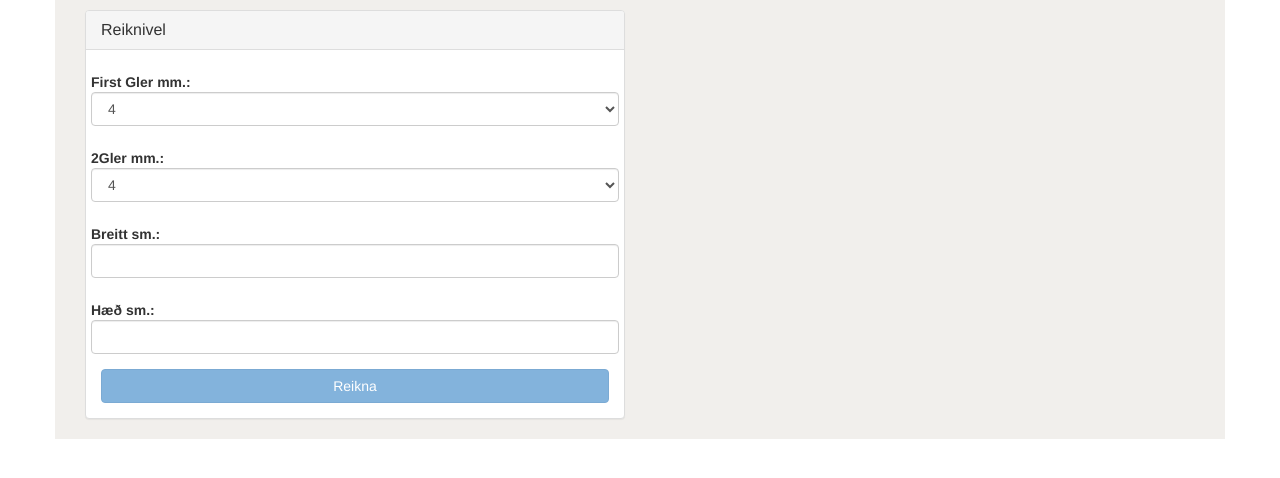
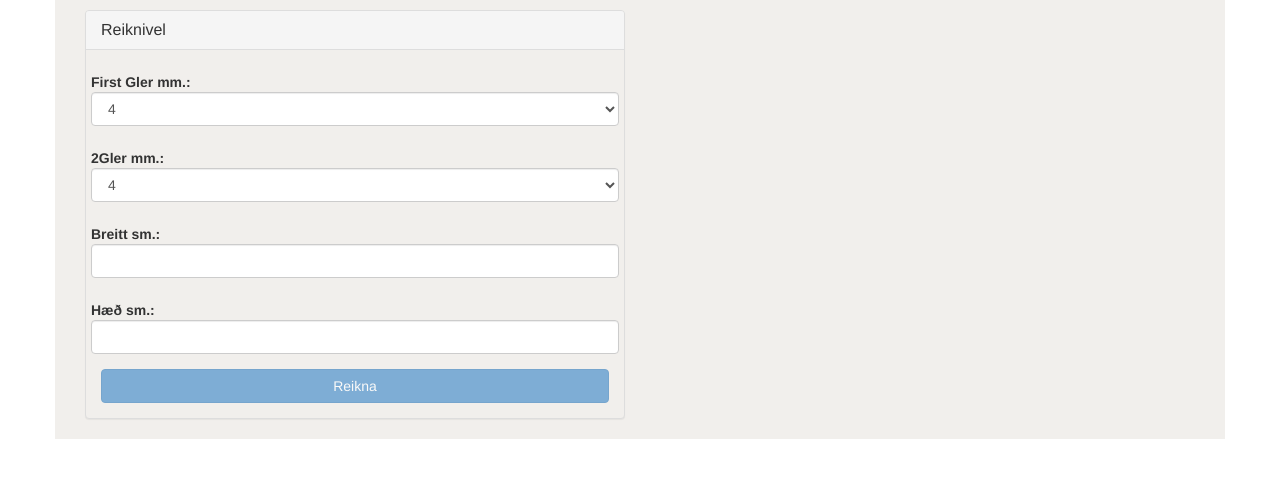
Before and after one commit to ispan/calc, a plain HTML site: page index.html in a window 1280 px wide. Drawn offline with Linux system fonts and the light colour scheme.

Commit message:
One more background change

```diff
--- a/views/main.html
+++ b/views/main.html
@@ -1,4 +1,4 @@
-<div ng-add-to-home-screen=""></div><div class="col-xs-12 col-md-12 col-lg-6" style="background: rgb(241, 239, 236)"><div class="panel panel-default" style="margin-top: 10px"><div class="panel-heading"><h3 class="panel-title">Reiknivel</h3></div><div class="panel-body"><div ng-hide="hideform" class="myForm"><!-- <div class="btn-group" >
+<div ng-add-to-home-screen=""></div><div class="col-xs-12 col-md-12 col-lg-6" style="background: rgb(241, 239, 236)"><div class="panel panel-default" style="margin-top: 10px; background: rgb(241, 239, 236)"><div class="panel-heading"><h3 class="panel-title">Reiknivel</h3></div><div class="panel-body"><div ng-hide="hideform" class="myForm"><!-- <div class="btn-group" >
                     <label class="btn btn-default" ng-model="radiomodel" btn-radio="'einfalt'">Einfalt</label>
                     <label class="btn btn-default" ng-model="radiomodel" btn-radio="'tvofalt'">Tvöfalt</label>
                 </div>--><form class="form-horizontal" name="calculator"><div class="form-group"><label style="margin-left: 5px" for="Gler1" class="control-label">First Gler mm.:</label><div style="margin-left: 5px;margin-right: 5px"><select class="form-control" id="Gler1" ng-model="gler1" required><option>1<option>2<option>3<option>4<option>5<option>6<option>7<option>8<option>9<option>10<option>11<option>12<option>13<option>14<option>15<option>16</select></div></div><div class="form-group"><label style="margin-left: 5px" for="Gler2" class="control-label">2Gler mm.:</label><div style="margin-left: 5px;margin-right: 5px"><select class="form-control" id="Gler2" ng-model="gler2" required><option>1<option>2<option>3<option>4<option>5<option>6<option>7<option>8<option>9<option>10<option>11<option>12<option>13<option>14<option>15<option>16</select></div></div><!---------------- TODO functionality for a triple units--------------><!--  <div class="form-group">
```
